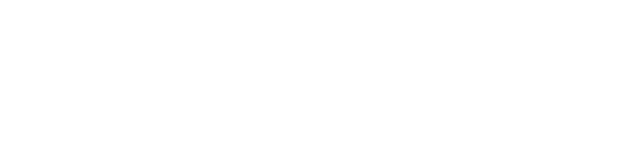
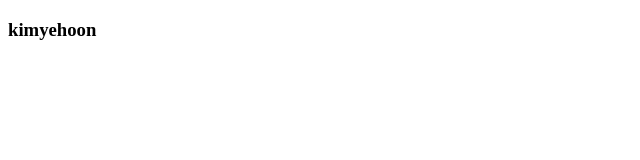
Before and after one commit to ye-hoon-kim/ye-hoon-kim.github.io, a plain HTML site: page index.html in a window 1280 px wide. Shown: the whole page, without its empty margins (0-640 px from the left). Drawn offline with Linux system fonts and the light colour scheme.

Commit message:
Update index.html

```diff
--- a/index.html
+++ b/index.html
@@ -4,9 +4,9 @@
     <meta charset="UTF-8">
     <meta http-equiv="X-UA-Compatible" content="IE=edge">
     <meta name="viewport" content="width=device-width, initial-scale=1.0">
-    <title></title>
+    <title>kimyehoon</title>
 </head>
 <body>
-
+    <h3>kimyehoon</h3>
 </body>
 </html>
```
